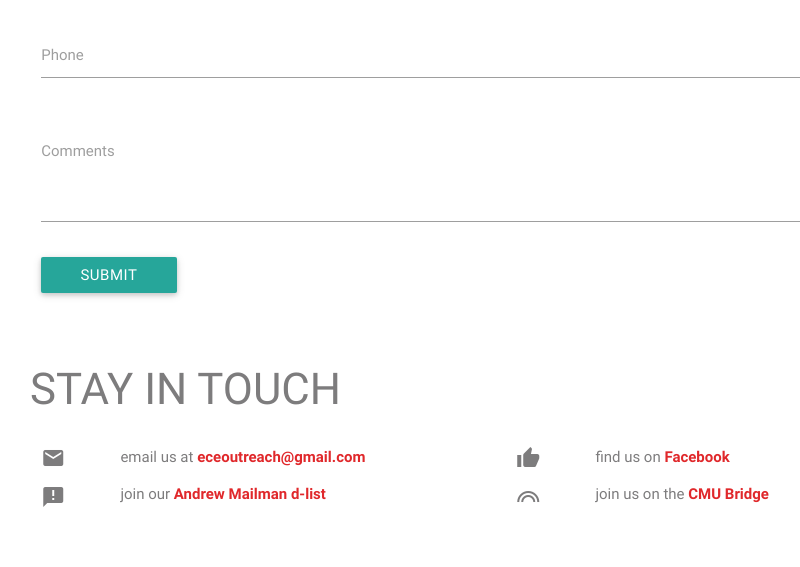
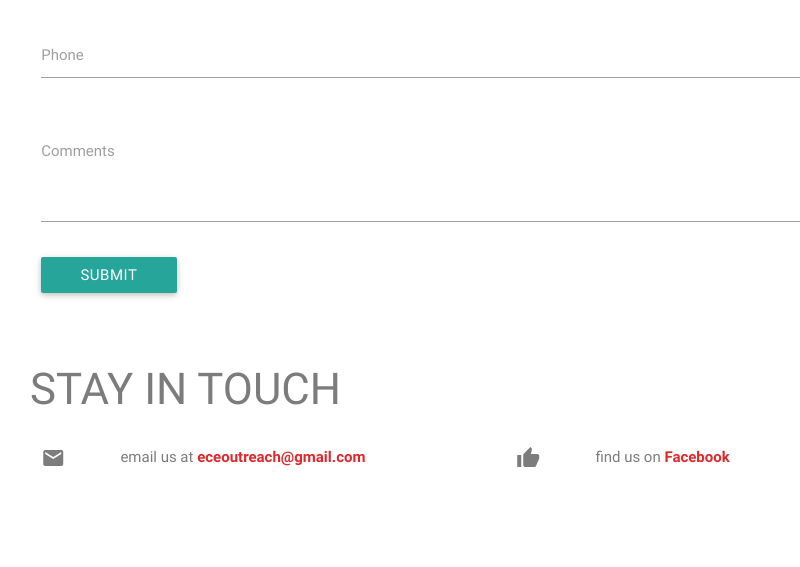
Before and after one commit to eceoutreach-cmu/website, a plain HTML site: page contact.html in a window 1280 px wide. Shown: the part 680-1247 px from the top of the page, without its empty margins (135-935 px from the left). Drawn offline with nearby package versions, Linux system fonts and the light colour scheme.

Commit message:
changes to general contact page

```diff
--- a/contact.html
+++ b/contact.html
@@ -186,29 +186,21 @@
             <div class="col s1 m1 l1">
               <p>
                 <i class="material-icons">email</i>
-              </p><p>
-                <i class="material-icons">announcement</i>
               </p>
             </div>
             <div class="col s11 m11 l5">
               <p>
                 email us at <a href="mailto:eceoutreach@gmail.com" target="_blank">eceoutreach@gmail.com</a>
-              </p><p>
-                join our <a href="https://lists.andrew.cmu.edu/mailman/listinfo/ece-ieee-outreach-program" target="_blank">Andrew Mailman d-list</a>
               </p>
             </div>
             <div class="col s1 m1 l1">
               <p>
                 <i class="material-icons">thumb_up</i>
-              </p><p>
-                <i class="material-icons">looks</i>
               </p>
             </div>
             <div class="col s10 m10 l5">
               <p>
                 find us on <a href="https://www.facebook.com/groups/862753443782685/" target="_blank">Facebook</a>
-              </p><p>
-                join us on the <a href="https://thebridge.cmu.edu/organization/ECEOutreach" target="_blank">CMU Bridge</a>
               </p>
             </div>
           </div>
```
